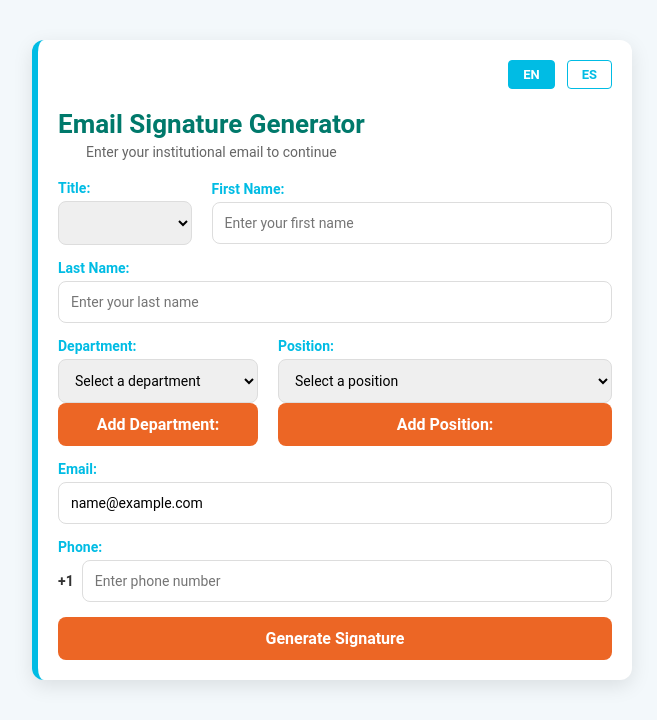
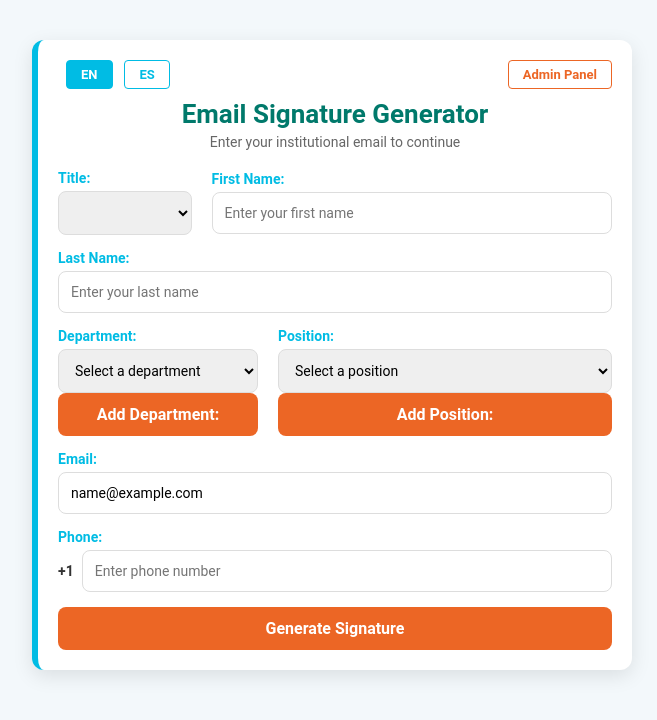
Before and after one commit to Bllq21/emailSignatureCreator, a Flask app: page /index in a window 1280 px wide. Shown: the top 720 px of the page, without its empty margins (308-965 px from the left). Run offline with Flask 3, Linux system fonts and the light colour scheme; the visitor is signed in with stand-in values (Sample User, id 1); some libraries are stand-ins or nearby versions.

Commit message:
Add language switch route, new signature button, admin link

```diff
--- a/app.py
+++ b/app.py
@@ -73,6 +73,8 @@ TRANSLATIONS = {
         "template_not_found": "Template not found.",
         "invalid_format": "Invalid file format. Only PNG/JPG accepted.",
         "language": "Language",
+        "new_signature": "New Signature",
+        "admin_link": "Admin Panel",
     },
     "es": {
         "app_title": "Generador de Firma de Correo",
@@ -123,6 +125,8 @@ TRANSLATIONS = {
         "template_not_found": "La plantilla no existe.",
         "invalid_format": "Formato de archivo no válido. Solo se aceptan PNG/JPG.",
         "language": "Idioma",
+        "new_signature": "Nueva Firma",
+        "admin_link": "Panel de Administración",
     },
 }
 
@@ -176,6 +180,12 @@ def load_allowed_emails():
         return [entry["email"] for entry in data]
     except (FileNotFoundError, json.JSONDecodeError):
         return []
+
+@app.route("/lang/<lang>")
+def switch_lang(lang):
+    if lang in ("en", "es"):
+        session["lang"] = lang
+    return redirect(request.referrer or url_for("home", lang=lang))
 
 @app.route("/")
 def home():
--- a/static/css/styles.css
+++ b/static/css/styles.css
@@ -164,6 +164,66 @@ button:active {
 .lang-switcher a.active {
     background-color: #00bce4;
     color: #fff;
+}
+
+.top-bar {
+    display: flex;
+    justify-content: space-between;
+    align-items: center;
+    margin-bottom: 10px;
+}
+
+.top-bar .lang-switcher {
+    margin-bottom: 0;
+}
+
+.admin-badge {
+    display: inline-block;
+    padding: 6px 14px;
+    border: 1px solid #ec6625;
+    border-radius: 4px;
+    color: #ec6625;
+    text-decoration: none;
+    font-size: 13px;
+    font-weight: 600;
+    transition: all 0.2s;
+}
+
+.admin-badge:hover {
+    background-color: #ec6625;
+    color: #fff;
+}
+
+.back-btn {
+    padding: 12px 20px;
+    font-size: 16px;
+    background-color: #00bce4;
+    color: white;
+    border: none;
+    border-radius: 8px;
+    cursor: pointer;
+    margin-left: 20px;
+    transition: background-color 0.3s, transform 0.2s;
+}
+
+.back-btn:hover {
+    background-color: #009cc4;
+    transform: translateY(-2px);
+}
+
+.footer-link {
+    text-align: center;
+    margin-top: 20px;
+}
+
+.footer-link a {
+    color: #888;
+    font-size: 13px;
+    text-decoration: none;
+}
+
+.footer-link a:hover {
+    color: #00bce4;
 }
 
 .header-content {
--- a/templates/acceso_denegado.html
+++ b/templates/acceso_denegado.html
@@ -8,6 +8,10 @@
 </head>
 <body>
     <div class="container">
+        <div class="lang-switcher">
+            <a href="{{ url_for('switch_lang', lang='en') }}" class="{% if lang == 'en' %}active{% endif %}">EN</a>
+            <a href="{{ url_for('switch_lang', lang='es') }}" class="{% if lang == 'es' %}active{% endif %}">ES</a>
+        </div>
         <div class="header">
             <h1>{{ t.access_denied_title }}</h1>
         </div>
--- a/templates/index.html
+++ b/templates/index.html
@@ -9,17 +9,18 @@
 </head>
 <body>
     <div class="container">
-        <div class="lang-switcher">
-            <a href="{{ url_for(request.endpoint, lang='en') }}" class="{% if lang == 'en' %}active{% endif %}">EN</a>
-            <a href="{{ url_for(request.endpoint, lang='es') }}" class="{% if lang == 'es' %}active{% endif %}">ES</a>
+        <div class="top-bar">
+            <div class="lang-switcher">
+                <a href="{{ url_for('switch_lang', lang='en') }}" class="{% if lang == 'en' %}active{% endif %}">EN</a>
+                <a href="{{ url_for('switch_lang', lang='es') }}" class="{% if lang == 'es' %}active{% endif %}">ES</a>
+            </div>
+            {% if session['user_type'] == 'admin' %}
+            <a href="{{ url_for('admin', lang=lang) }}" class="admin-badge">{{ t.admin_link }}</a>
+            {% endif %}
         </div>
         <div class="header">
-            <div class="header-content">
-                <div>
-                    <h1>{{ t.app_title }}</h1>
-                    <p>{{ t.login_subtitle }}</p>
-                </div>
-            </div>
+            <h1>{{ t.app_title }}</h1>
+            <p>{{ t.login_subtitle }}</p>
         </div>
         <form action="/generate?lang={{ lang }}" method="post">
             <div class="form-group-inline">
```
Also changed, not shown: templates/admin.html (+5 -2 lines), templates/adminlogin.html (+5 -2 lines), templates/firma.html (+7 -4 lines), templates/login.html (+5 -2 lines).
